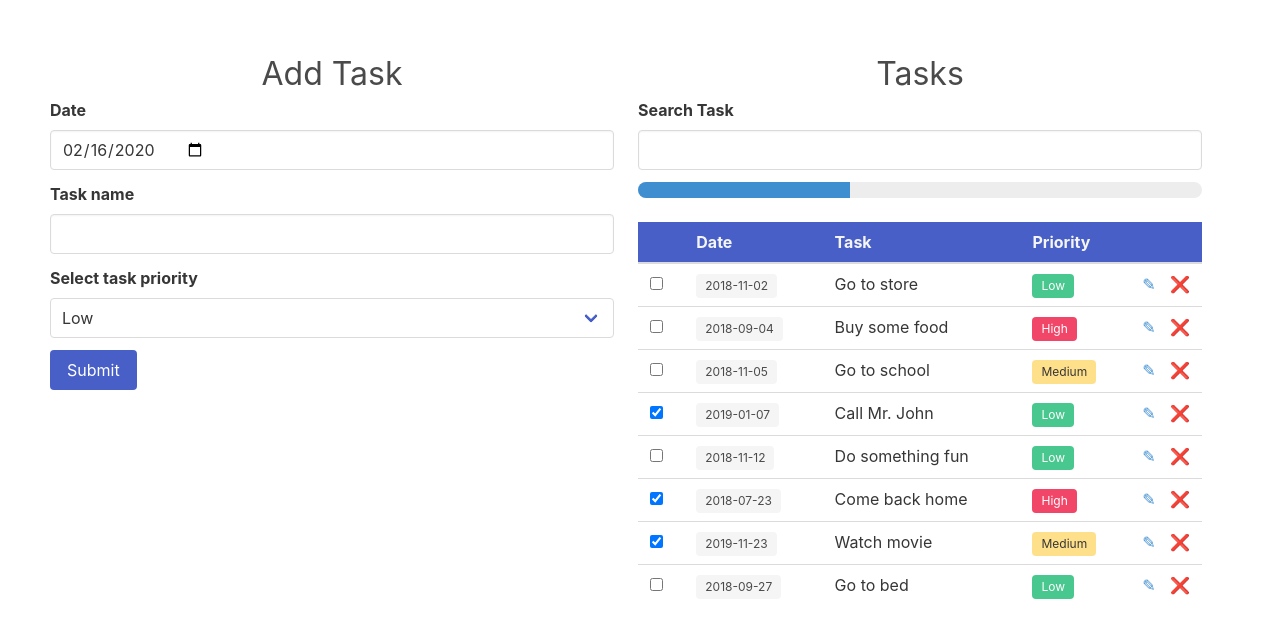
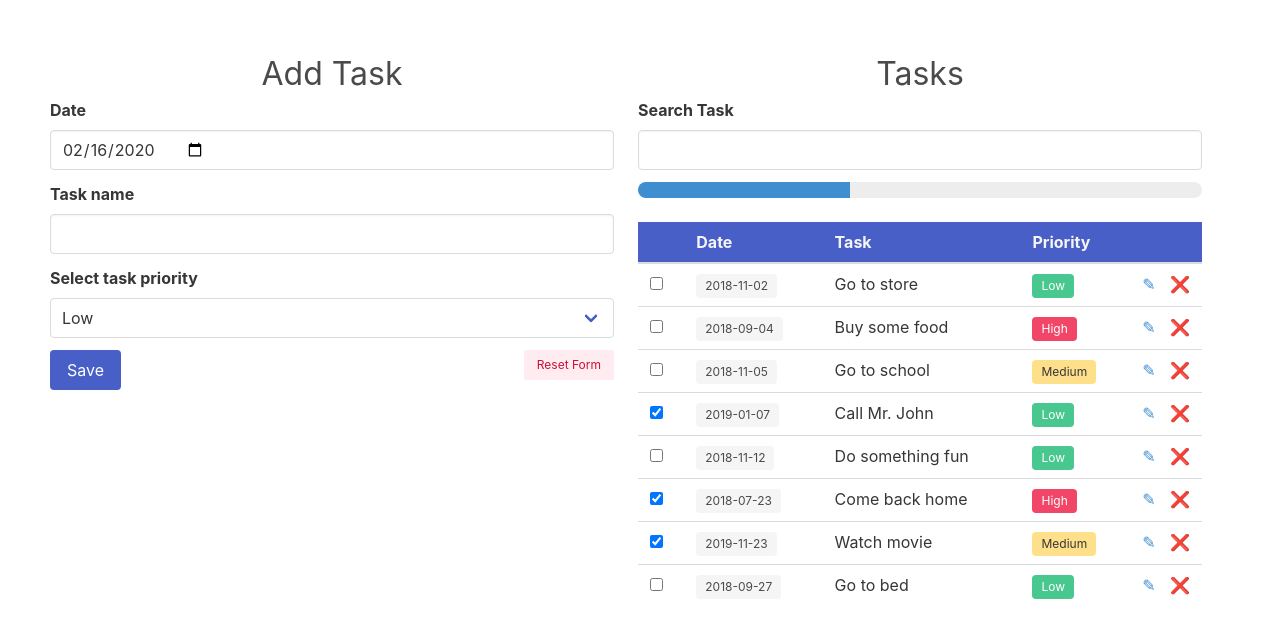
Before and after one commit to nadim1992/react-todo, a React (Create React App) app: page / in a window 1280 px wide. Shown: the top 638 px of the page. Built offline with nearby package versions, Linux system fonts and the light colour scheme.

Commit message:
Implement task edit feature

```diff
--- a/src/components/App.js
+++ b/src/components/App.js
@@ -28,13 +28,39 @@ function App() {
     };
 
     // states
+    const [mode, setMode]   = useState('create');
     const [todo, setTodo]   = useState(defaultsData);
     const [todos, setTodos] = useState([]);
     const [sort, setSort]   = useState('asc');
 
+    // create
+    const createTodo = () => {
+        let count = todos.length;
+        let tempObj = { ...todo };
+
+        tempObj['id'] = ++count;
+
+        setTodos([tempObj, ...todos]);
+    };
+
+    // update
+    const updateTodo = () => {
+        let tempObj = { ...todo };
+
+        setTodos(
+            todos.map(todo => {
+                if (todo.id === tempObj.id) {
+                    todo = tempObj;
+                }
+
+                return todo;
+            })
+        );
+    };
+
     // trigger on input change
     const handleChange = (e) => {
-        let tempObj = {...todo};
+        let tempObj = { ...todo };
         tempObj[e.target.name] = e.target.value;
 
         setTodo(tempObj);
@@ -42,16 +68,9 @@ function App() {
 
     // trigger on form submit
     const handleSubmit = (e) => {
-        let count = todos.length;
-        let tempObj = {...todo};
+        mode === 'create' ? createTodo() : updateTodo();
 
-        tempObj['id'] = ++count;
-
-        setTodos([tempObj, ...todos]);
-
-        setTodo(defaultsData); // reset to defaults
-
-        e.preventDefault();
+        handleReset(e);
     };
 
     // mark a task as complete
@@ -71,7 +90,11 @@ function App() {
 
     // edit a task
     const handleEdit = (e) => {
-        setTodo(e.target.dataset.todo);
+        setTodo(
+            JSON.parse(e.target.dataset.todo)
+        );
+
+        setMode('update');
     };
 
     const handleRemove = (e) => {
@@ -121,6 +144,13 @@ function App() {
         setTodos(sortedTodos);
     };
 
+    const handleReset = (e) => {
+        setTodo(defaultsData);
+        setMode('create');
+
+        e.preventDefault();
+    };
+
     // initialize test data
     useEffect(() => {
         setTodos(getDummyData());
@@ -132,7 +162,9 @@ function App() {
                 <FormContainer
                     handleChange={handleChange}
                     handleSubmit={handleSubmit}
+                    handleReset={handleReset}
                     todo={todo}
+                    mode={mode}
                 />
 
                 <ListContainer
--- a/src/components/form/FormContainer.js
+++ b/src/components/form/FormContainer.js
@@ -42,8 +42,14 @@ function FormContainer(props) {
                 <input
                     className="button is-link"
                     type="submit"
-                    value="Submit"
+                    value={props.mode === 'create' ? 'Save' : 'Save Changes'}
                 />
+
+                <button
+                    onClick={props.handleReset}
+                    type="button"
+                    className="button is-danger is-light is-small is-pulled-right"
+                >Reset Form</button>
             </form>
         </div>
     );
--- a/src/components/list/ItemRow.js
+++ b/src/components/list/ItemRow.js
@@ -19,7 +19,7 @@ function ItemRow(props) {
             <td>
                 <span
                     onClick={props.handleEdit}
-                    data-todo={props.todo}
+                    data-todo={JSON.stringify(props.todo)}
                     role="img"
                     className="has-text-info"
                     aria-label="Edit"
```
